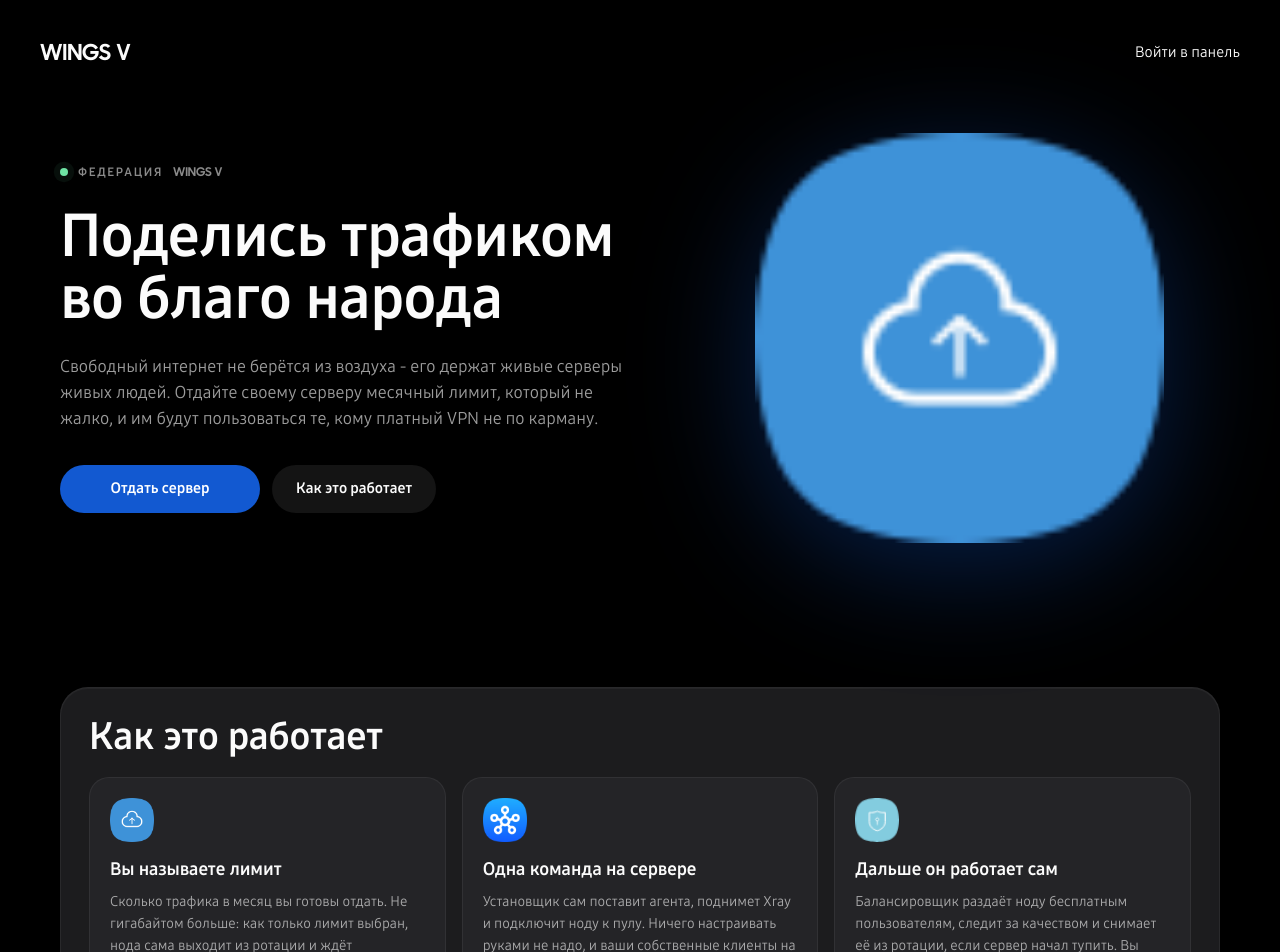
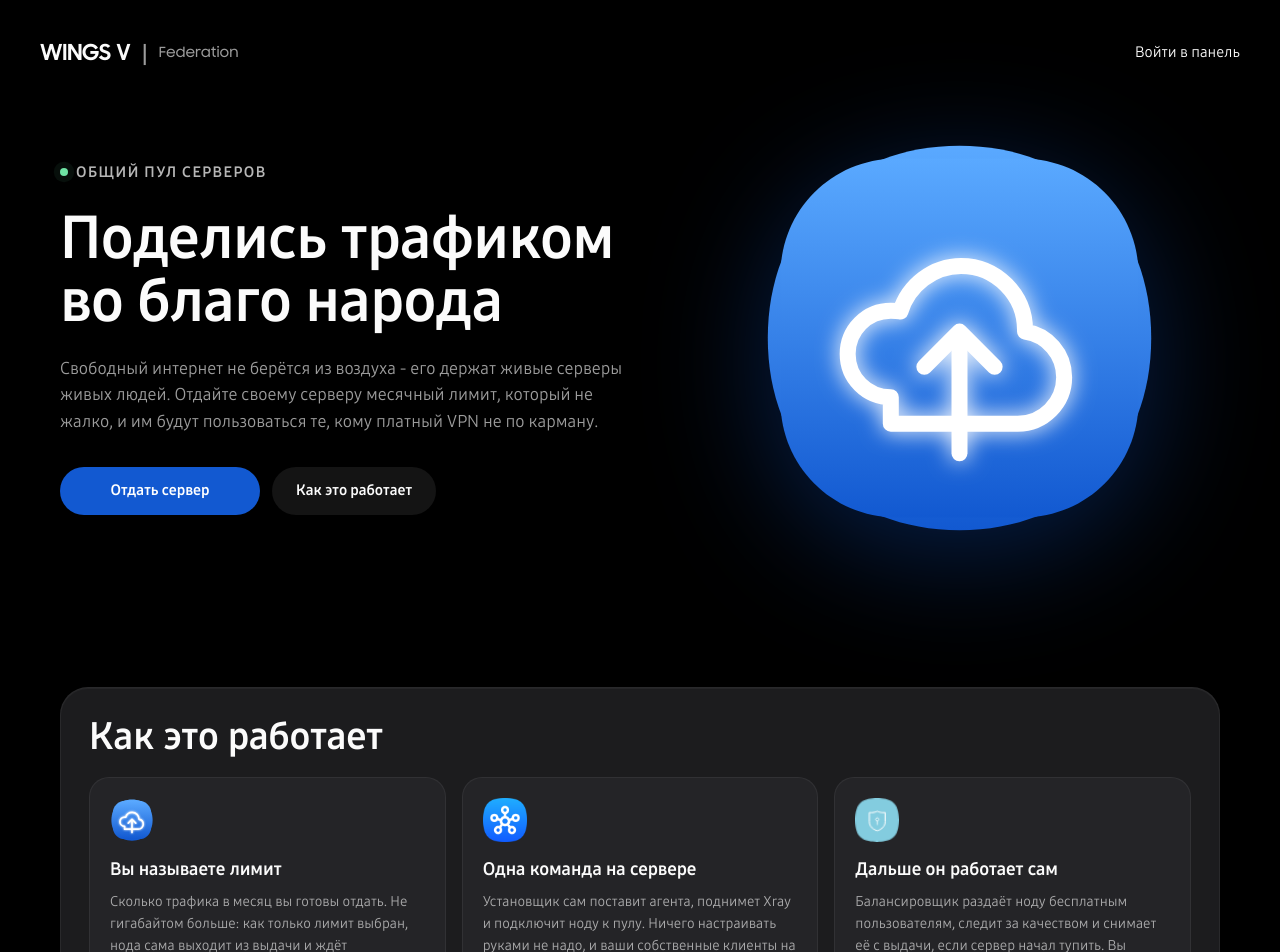
Before and after one commit to WINGS-N/wingsv-panel, a Vue app: page /federation in a window 1280 px wide. Shown: the top 952 px of the page. Built offline with nearby package versions, Linux system fonts and the light colour scheme; no server answers.

Commit message:
[panel/web] draw the donation art as a vector and speak plainly about the pool

```diff
--- a/web/src/views/FederationLanding.vue
+++ b/web/src/views/FederationLanding.vue
@@ -8,6 +8,8 @@
     <header class="samsung-topbar">
       <router-link class="samsung-topbar-brand" to="/">
         <span class="wordmark-inline">WINGS V</span>
+        <span class="samsung-topbar-divider">|</span>
+        <span class="samsung-topbar-tag">Federation</span>
       </router-link>
       <router-link class="samsung-topbar-link" :to="{ name: 'login' }"> Войти в панель </router-link>
     </header>
@@ -17,7 +19,7 @@
         <div class="landing-hero-text">
           <span class="fed-hero-kicker">
             <span class="live-dot" aria-hidden="true"></span>
-            федерация <span class="wordmark-inline">WINGS V</span>
+            <span>общий пул серверов</span>
           </span>
           <h1 class="landing-hero-headline">
             Поделись трафиком<br />
@@ -34,7 +36,7 @@
         </div>
 
         <div class="landing-hero-art" aria-hidden="true">
-          <img src="/img/icon-cloud-up.png" alt="" class="landing-hero-illustration" />
+          <img src="/img/fed-donate.svg" alt="" class="landing-hero-illustration" />
         </div>
       </div>
     </section>
@@ -46,11 +48,11 @@
         <h2 class="hero-title">Как это работает</h2>
         <div class="fed-steps">
           <article class="fed-step">
-            <img src="/img/icon-cloud-up.png" alt="" class="fed-step-icon" aria-hidden="true" />
+            <img src="/img/fed-donate.svg" alt="" class="fed-step-icon" aria-hidden="true" />
             <h3 class="fed-step-title">Вы называете лимит</h3>
             <p class="fed-step-copy">
               Сколько трафика в месяц вы готовы отдать. Не гигабайтом больше: как только лимит выбран, нода сама выходит
-              из ротации и ждёт следующего периода.
+              из выдачи и ждёт следующего месяца.
             </p>
           </article>
           <article class="fed-step">
@@ -65,7 +67,7 @@
             <img src="/img/icon-shield.png" alt="" class="fed-step-icon" aria-hidden="true" />
             <h3 class="fed-step-title">Дальше он работает сам</h3>
             <p class="fed-step-copy">
-              Балансировщик раздаёт ноду бесплатным пользователям, следит за качеством и снимает её из ротации, если
+              Балансировщик раздаёт ноду бесплатным пользователям, следит за качеством и снимает её с выдачи, если
               сервер начал тупить. Вы видите только цифры: трафик, сессии, аптайм.
             </p>
           </article>
@@ -120,12 +122,21 @@ import FederationCounters from '@/components/domain/FederationCounters.vue';
 .fed-hero-kicker {
   display: inline-flex;
   align-items: center;
-  gap: 10px;
-  font-size: 12px;
+  gap: 8px;
+  font-size: 15px;
   font-weight: 700;
   text-transform: uppercase;
-  letter-spacing: 0.14em;
-  color: rgba(252, 252, 252, 0.55);
+  letter-spacing: 0.1em;
+  color: rgba(252, 252, 252, 0.72);
+}
+
+/* Wordmark набран другим шрифтом и своим трекингом, из-за чего на общей строке
+   он вставал выше и жирнее соседних слов. Здесь он подчиняется строке. */
+.fed-hero-kicker .wordmark-inline {
+  font-size: inherit;
+  line-height: inherit;
+  letter-spacing: inherit;
+  color: inherit;
 }
 
 .fed-steps {
--- a/web/src/views/admin/AdminFederation.vue
+++ b/web/src/views/admin/AdminFederation.vue
@@ -103,7 +103,7 @@
             </span>
           </span>
           <!-- Полоса бюджета: цифры выше говорят сколько, она - насколько близко
-               нода к тому, чтобы выйти из ротации -->
+               нода к тому, чтобы выйти из выдачи -->
           <span class="fed-node-track" aria-hidden="true">
             <span class="fed-node-fill" :style="{ width: budgetPct(node) + '%' }"></span>
           </span>
@@ -268,7 +268,7 @@ function rate(bytesPerSecond) {
 }
 
 // Доля выбранного бюджета. Именно она решает судьбу ноды: около 85 процентов он
-// перестаёт получать новых пользователей, около 97 снимается из ротации
+// перестаёт получать новых пользователей, около 97 снимается с выдачи
 function budgetPct(node) {
   const limit = Number(node.declared_budget_bytes) || 0;
   if (limit <= 0) return 0;
```
Also changed, not shown: web/public/img/fed-donate.svg (added).
